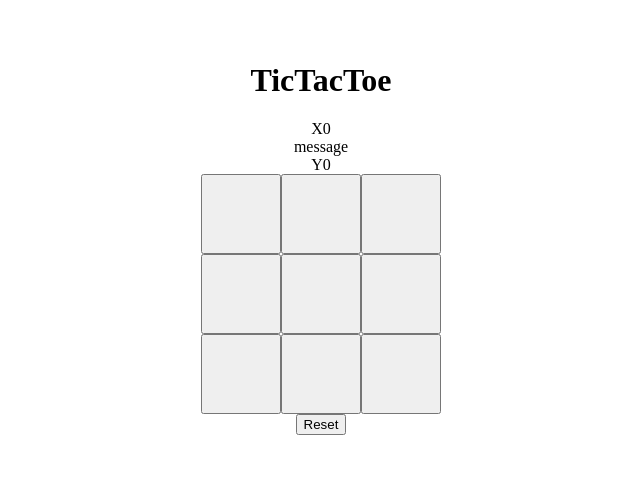
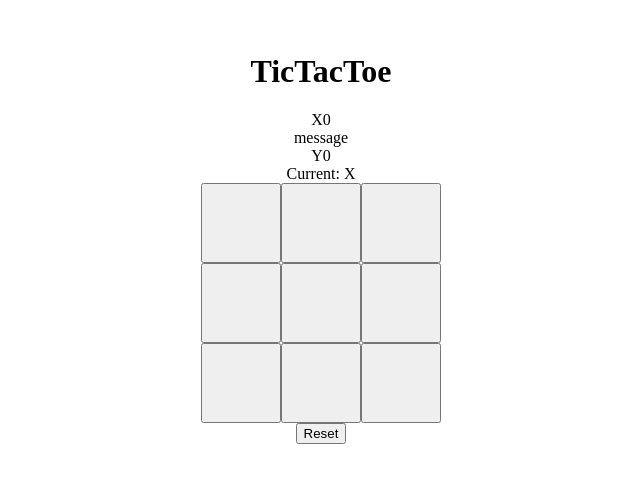
Before and after one commit to tmanZA10/tic-tac-toe, a React (Vite) app: page / in a window 1280 px wide. Shown: the part 162-644 px from the top of the page, without its empty margins (319-959 px from the left). Built offline with nearby package versions, Linux system fonts and the light colour scheme.

Commit message:
current player component added

```diff
--- a/src/App.tsx
+++ b/src/App.tsx
@@ -3,6 +3,7 @@ import styles from './App.module.css'
 import Gamegrid from './components/gamegrid/Gamegrid'
 import Reset from './components/reset/Reset'
 import ScoreCard from './components/scorecard/ScoreCard'
+import Current from './components/current/Current'
 
 export type playerType = "X" | "Y"
 
@@ -31,6 +32,7 @@ function App() {
         <div>
           <h1>TicTacToe</h1>
           <ScoreCard />
+          <Current player={player} />
           <Gamegrid />
           <Reset />
         </div>
--- /dev/null
+++ b/src/components/current/Current.tsx
@@ -0,0 +1,14 @@
+import { playerType } from "../../App"
+
+
+type propTypes = {
+    player: playerType
+}
+
+function Current( { player }:propTypes) {
+  return (
+    <div>Current: {player}</div>
+  )
+}
+
+export default Current
```
Also changed, not shown: src/components/current/Current.module.css (added).
